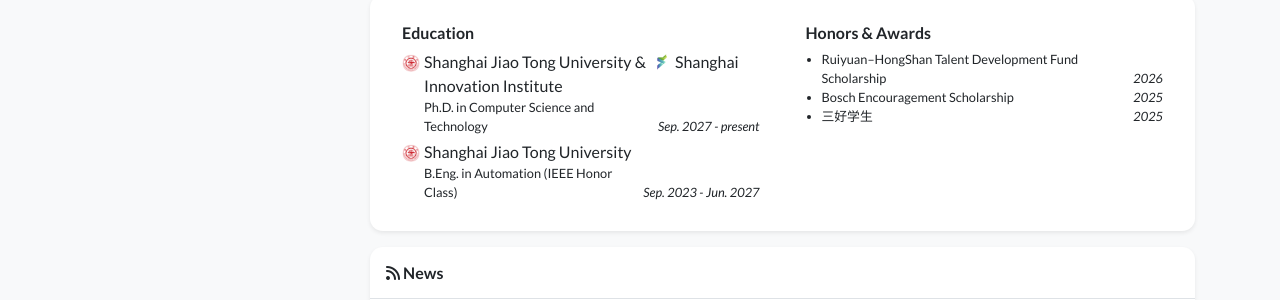
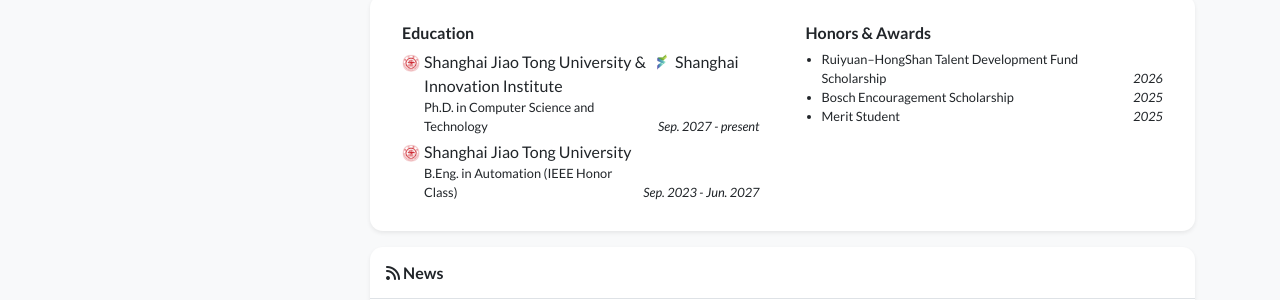
Before and after one commit to PasserbyZzz/PasserbyZzz.github.io, a Jekyll site: the page built from index.html, in a window 1280 px wide and 1387 px high. Shown: the part 537-837 px from the top of the window. Built offline with Jekyll 4.4.1, drawn with Linux system fonts in a browser that asks for light colours; nearby versions of some CDN libraries; a style sheet for code colours, icons or effects is not loaded.

Commit message:
Translate Merit Student award to English

```diff
--- a/_data/profile.yml
+++ b/_data/profile.yml
@@ -55,5 +55,5 @@ awards:
   date: 2026
 - name: Bosch Encouragement Scholarship
   date: 2025
-- name: 三好学生
+- name: Merit Student
   date: 2025
```
